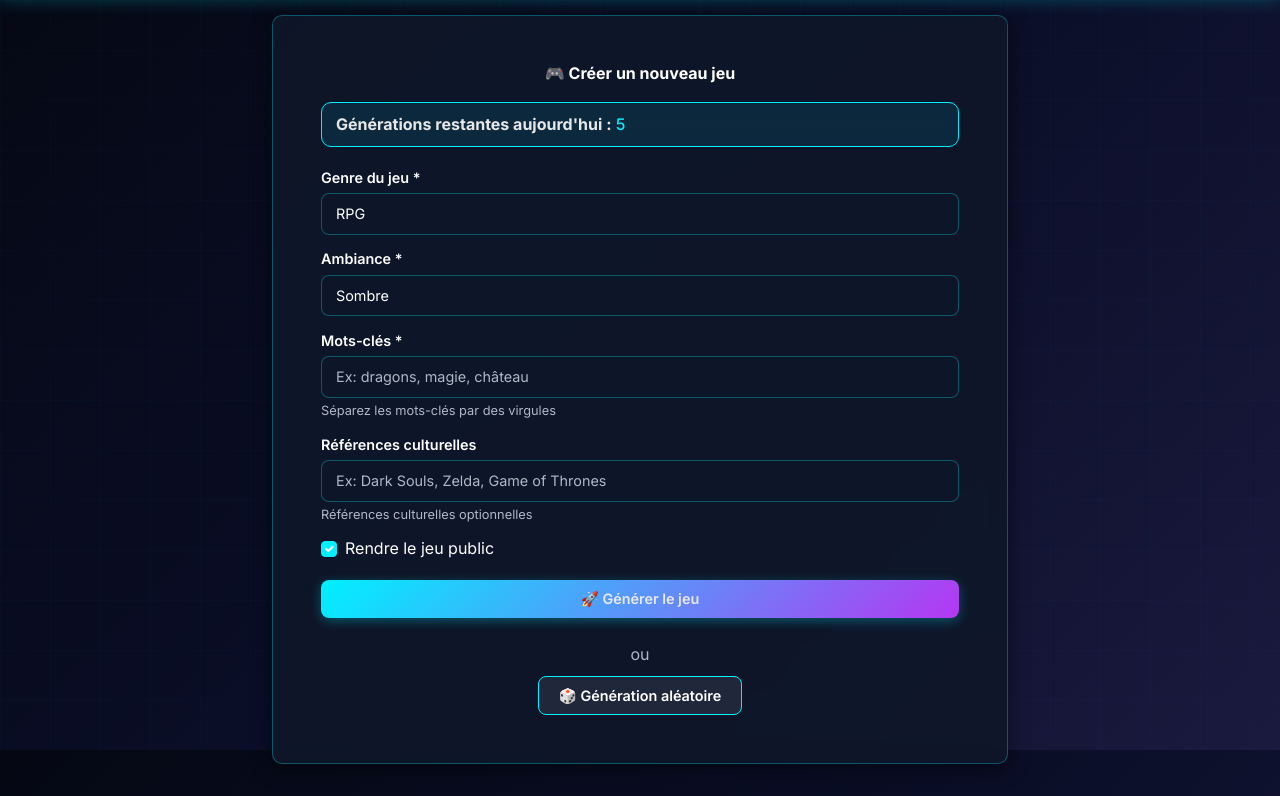
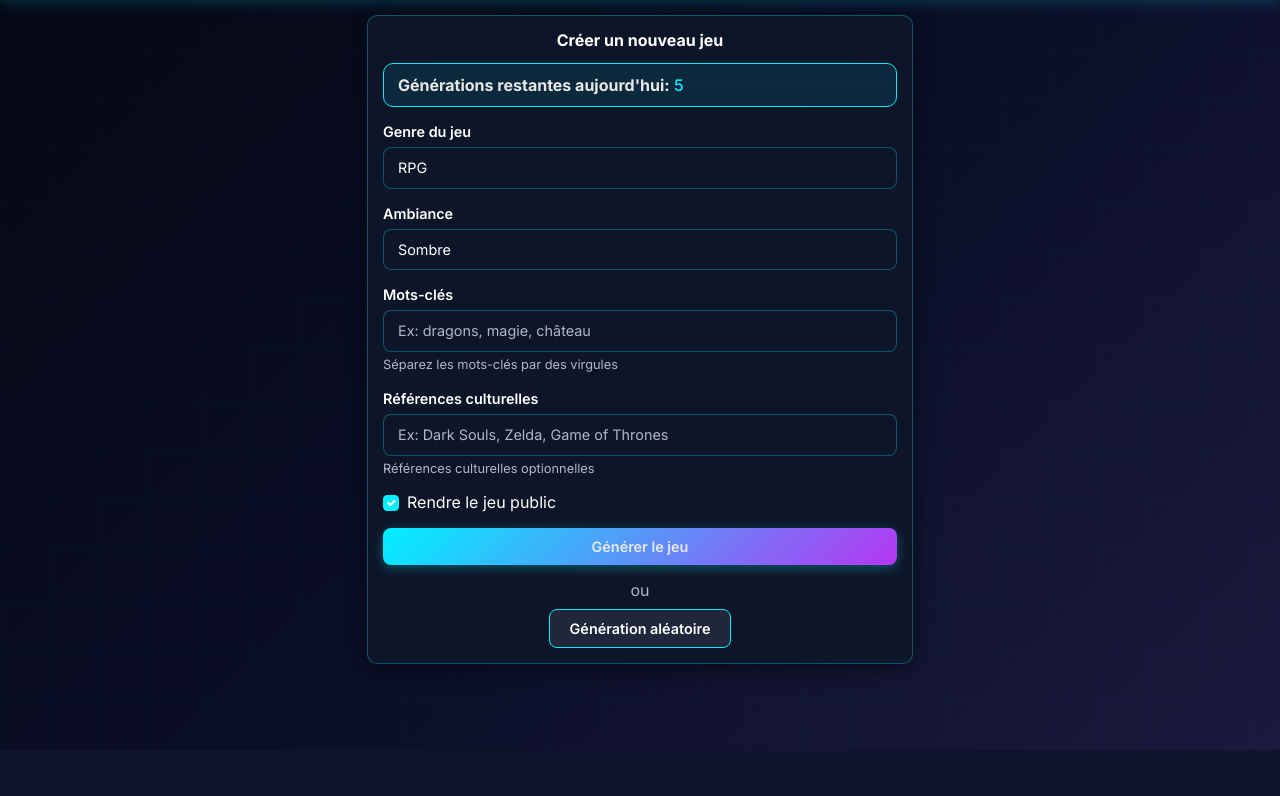
Before and after one commit to evadpe/Gameforge, a Django app: page /game/create/ in a window 1280 px wide. Shown: the part 50-846 px from the top of the page. After the commit the page ends 800 px from the top, so only its background shows below. Run offline with Django 5.2, Linux system fonts and the light colour scheme; the visitor is signed in with stand-in values (Sample User, id 1); data comes from the database, SQL or seed files in the repository; parts of the project's set-up code (start-up, migrations or seed data) failed here and were passed over.

Commit message:
Refactor create_game.html for better layout and style
Updated the create game form layout and improved styling.

```diff
--- a/Gameforge/games/templates/games/create_game.html
+++ b/Gameforge/games/templates/games/create_game.html
@@ -4,20 +4,20 @@
 
 {% block content %}
 <div class="row justify-content-center">
-    <div class="col-md-8">
+    <div class="col-md-8 col-lg-6">
         <div class="card">
-            <div class="card-body p-5">
-                <h2 class="card-title text-center mb-4">🎮 Créer un nouveau jeu</h2>
+            <div class="card-body">
+                <h2 class="card-title text-center mb-3">Créer un nouveau jeu</h2>
 
-                <div class="alert alert-info mb-4">
-                    <strong>Générations restantes aujourd'hui :</strong> {{ remaining_generations }}
+                <div class="alert alert-info mb-3">
+                    <strong>Générations restantes aujourd'hui:</strong> {{ remaining_generations }}
                 </div>
 
                 <form method="post" id="gameForm">
                     {% csrf_token %}
 
                     <div class="mb-3">
-                        <label for="{{ form.genre.id_for_label }}" class="form-label">Genre du jeu *</label>
+                        <label for="{{ form.genre.id_for_label }}" class="form-label">Genre du jeu</label>
                         {{ form.genre }}
                         {% if form.genre.errors %}
                             <div class="text-danger mt-1">{{ form.genre.errors }}</div>
@@ -25,7 +25,7 @@
                     </div>
 
                     <div class="mb-3">
-                        <label for="{{ form.ambiance.id_for_label }}" class="form-label">Ambiance *</label>
+                        <label for="{{ form.ambiance.id_for_label }}" class="form-label">Ambiance</label>
                         {{ form.ambiance }}
                         {% if form.ambiance.errors %}
                             <div class="text-danger mt-1">{{ form.ambiance.errors }}</div>
@@ -33,7 +33,7 @@
                     </div>
 
                     <div class="mb-3">
-                        <label for="{{ form.mots_cles.id_for_label }}" class="form-label">Mots-clés *</label>
+                        <label for="{{ form.mots_cles.id_for_label }}" class="form-label">Mots-clés</label>
                         {{ form.mots_cles }}
                         <small class="form-text text-muted">{{ form.mots_cles.help_text }}</small>
                         {% if form.mots_cles.errors %}
@@ -50,7 +50,7 @@
                         {% endif %}
                     </div>
 
-                    <div class="mb-4 form-check">
+                    <div class="mb-3 form-check">
                         {{ form.est_public }}
                         <label class="form-check-label" for="{{ form.est_public.id_for_label }}">
                             {{ form.est_public.label }}
@@ -58,7 +58,7 @@
                     </div>
 
                     <button type="submit" class="btn btn-primary w-100" id="submitBtn">
-                        <span id="btnText">🚀 Générer le jeu</span>
+                        <span id="btnText">Générer le jeu</span>
                         <span id="btnSpinner" class="d-none">
                             <span class="spinner-border spinner-border-sm me-2" role="status"></span>
                             Génération en cours...
@@ -66,10 +66,10 @@
                     </button>
                 </form>
 
-                <div class="text-center mt-4">
-                    <p class="text-muted">ou</p>
+                <div class="text-center mt-3">
+                    <p class="text-muted mb-2">ou</p>
                     <a href="{% url 'games:create_random_game' %}" class="btn btn-light">
-                        🎲 Génération aléatoire
+                        Génération aléatoire
                     </a>
                 </div>
             </div>
@@ -78,20 +78,8 @@
 </div>
 
 <script>
-// document.getElementById('gameForm').addEventListener('submit', function() {
-//     document.getElementById('btnText').classList.add('d-none');
-//     document.getElementById('btnSpinner').classList.remove('d-none');
-//     document.getElementById('submitBtn').disabled = true;
-// });
 document.getElementById('gameForm').addEventListener('submit', function(e) {
-    console.log('Formulaire soumis !');
-    console.log('Action:', this.action);
-    console.log('Method:', this.method);
-
-    // Commentez ces lignes pour tester si c'est elles qui bloquent
-    // document.getElementById('btnText').classList.add('d-none');
-    // document.getElementById('btnSpinner').classList.remove('d-none');
-    // document.getElementById('submitBtn').disabled = true;
+    console.log('Formulaire soumis');
 });
 </script>
 
```
